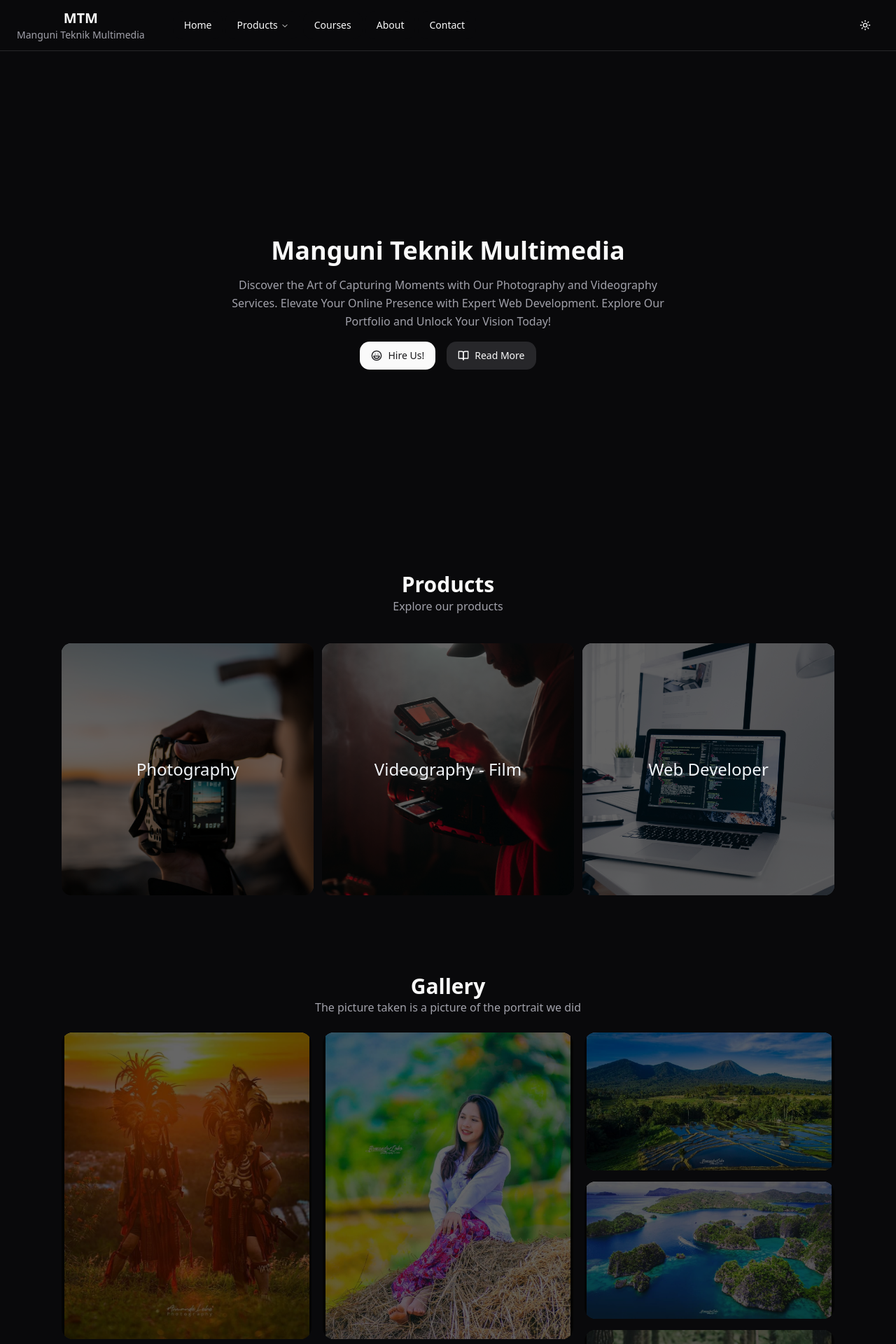
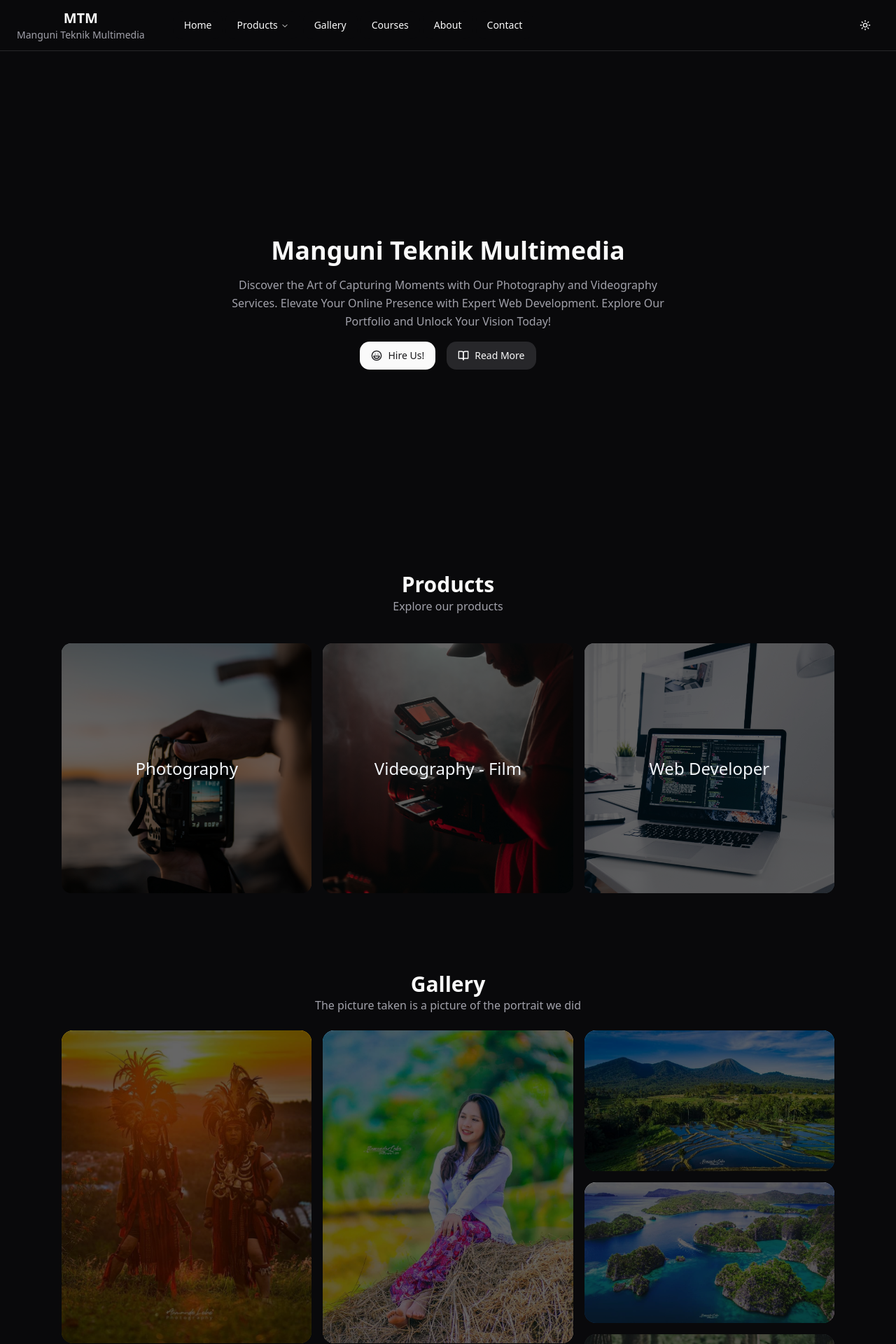
Before and after one commit to kereh/mtm, a Next.js app: page / in a window 1280 px wide. Shown: the top 1920 px of the page at 70% size. Built offline with nearby package versions, Linux system fonts and the light colour scheme.

Commit message:
update: memperbaiki beberapa masalah pada gallery, menambahkan menu gallery di header, dll.

```diff
--- a/src/components/contact/contact-main.tsx
+++ b/src/components/contact/contact-main.tsx
@@ -5,8 +5,8 @@ export default function Contact() {
   return (
     <section id="contact" className="w-full flex justify-center items-center my-16 md:mt-28 md:mb-10">
       <div className="w-full md:max-w-6xl flex justify-center p-6">
-        <div className="flex flex-col md:flex-row-reverse gap-10 md:gap-6">
-          <div className="space-y-3 max-w-md">
+        <div className="flex flex-col lg:flex-row-reverse gap-16 lg:gap-10">
+          <div className="space-y-3 md:max-w-sm">
             <h1 className="font-semibold text-xl">Contact Us</h1>
             <p className="text-muted-foreground">
               Fill in the form to contact us, don't forget to fill in the form correctly, so that there are no misunderstandings. You can also visit our social media, by clicking the buttons below.
--- a/src/components/gallery/gallery-image.tsx
+++ b/src/components/gallery/gallery-image.tsx
@@ -4,19 +4,18 @@ import Image from "next/image"
 
 export default function GalleryImage({ url, urlto }: IGalleryImages) {
   return (
-    <Link href={urlto}>
-      <div className="group relative overflow-hidden rounded-lg cursor-pointer">
-        <div className="absolute inset-0 z-10 md:bg-black/60 transition-colors group-hover:bg-transparent" />
+    <div className="group relative overflow-hidden rounded-lg cursor-pointer">
+      <Link href={urlto}>
+        <div className="absolute inset-0 z-10 lg:bg-black/60 transition-colors group-hover:bg-transparent rounded-lg" />
         <Image
           src={url}
           alt={urlto}
-          quality={100}
-          width={350}
-          height={350}
+          width={550}
+          height={550}
           priority
-          className="mx-auto aspect-auto object-cover transition-transform group-hover:scale-105"
+          className="object-cover transition-transform group-hover:scale-105"
         />
-      </div>
-    </Link>
+      </Link>
+    </div>
   )
 }
--- a/src/components/gallery/gallery-main.tsx
+++ b/src/components/gallery/gallery-main.tsx
@@ -3,7 +3,7 @@ import GalleryImage from "@/components/gallery/gallery-image"
 
 export default function Gallery() {
   return (
-    <div className="w-full flex justify-center items-center my-16">
+    <section id="gallery" className="w-full flex justify-center items-center my-16">
       <div className="md:max-w-6xl w-full p-6 space-y-6 rounded-lg">
         <div className="flex flex-col justify-center items-center">
           <h1 className="text-lg md:text-2xl lg:text-3xl font-semibold">Gallery</h1>
@@ -11,9 +11,8 @@ export default function Gallery() {
         </div>
         <div className="columns-1 md:columns-2 lg:columns-3 gap-4 space-y-4">
           {galleryImagesList.images.map((img, index) => (
-            <div className="break-inside-avoid">
+            <div className="break-inside-avoid" key={index}>
               <GalleryImage
-                key={index}
                 url={img.url}
                 urlto={img.urlto}
               />
@@ -21,6 +20,6 @@ export default function Gallery() {
           ))}
         </div>
       </div>
-    </div>
+    </section>
   )
 }
--- a/src/components/headers/nav/desktop.tsx
+++ b/src/components/headers/nav/desktop.tsx
@@ -35,6 +35,11 @@ export default function Desktop() {
           </NavigationMenuContent>
         </NavigationMenuItem>
         <NavigationMenuItem>
+          <Link href="/#gallery" legacyBehavior passHref>
+            <NavigationMenuLink className={navigationMenuTriggerStyle()}>Gallery</NavigationMenuLink>
+          </Link>
+        </NavigationMenuItem>
+        <NavigationMenuItem>
           <Link href="/courses" legacyBehavior passHref>
             <NavigationMenuLink className={navigationMenuTriggerStyle()}>Courses</NavigationMenuLink>
           </Link>
--- a/src/components/headers/nav/mobile.tsx
+++ b/src/components/headers/nav/mobile.tsx
@@ -56,6 +56,12 @@ export default function Mobile({ isShow, setIsShow }: IMobileProps) {
               Web Developer
             </li>
           </Link>
+          <Link href="/#gallery">
+            <li className="flex flex-row items-center gap-4">
+              <icons.gallery />
+              Gallery
+            </li>
+          </Link>
           <Link href="/courses">
             <li className="flex flex-row items-center gap-4">
               <icons.course />
--- a/src/components/icons.tsx
+++ b/src/components/icons.tsx
@@ -14,6 +14,7 @@ import {
   Info,
   GraduationCap,
   Laugh,
+  Grid
 } from "lucide-react"
 
 export const icons = {
@@ -31,5 +32,6 @@ export const icons = {
   code: Code2,
   info: Info,
   course: GraduationCap,
-  laugh: Laugh
+  laugh: Laugh,
+  gallery: Grid
 }
--- a/src/components/products/products-main.tsx
+++ b/src/components/products/products-main.tsx
@@ -11,7 +11,7 @@ export default function Products() {
             Explore our products
           </p>
         </div>
-        <div className="grid grid-cols-1 md:grid-cols-2 lg:grid-cols-3 gap-3 w-full">
+        <div className="grid grid-cols-1 md:grid-cols-3 gap-4 w-full">
           {productAndMenu.map((product) => (
             <ProductCard
               key={product.title}
```
